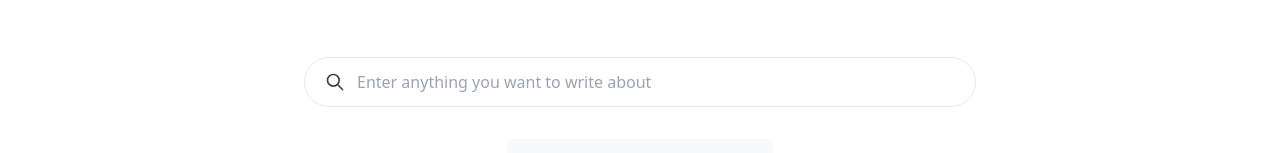
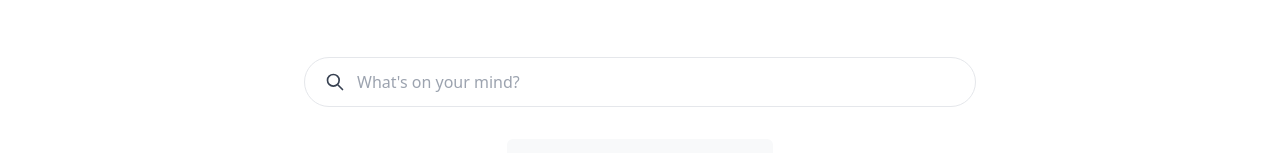
Before and after one commit to Olanetsoft/article-idea-generator, a Next.js app: page / in a window 1280 px wide. Shown: the part 128-281 px from the top of the page. Built offline with nearby package versions, Linux system fonts and the light colour scheme.

Commit message:
FIx: search placeholder

```diff
--- a/pages/index.tsx
+++ b/pages/index.tsx
@@ -135,7 +135,7 @@ export default function Home() {
               onChange={(e) => setText(e.target.value)}
               type="text"
               className="flex-grow focus:outline-none"
-              placeholder="Enter anything you want to write about"
+              placeholder="What's on your mind?"
               id="search"
             />
           </div>
```
